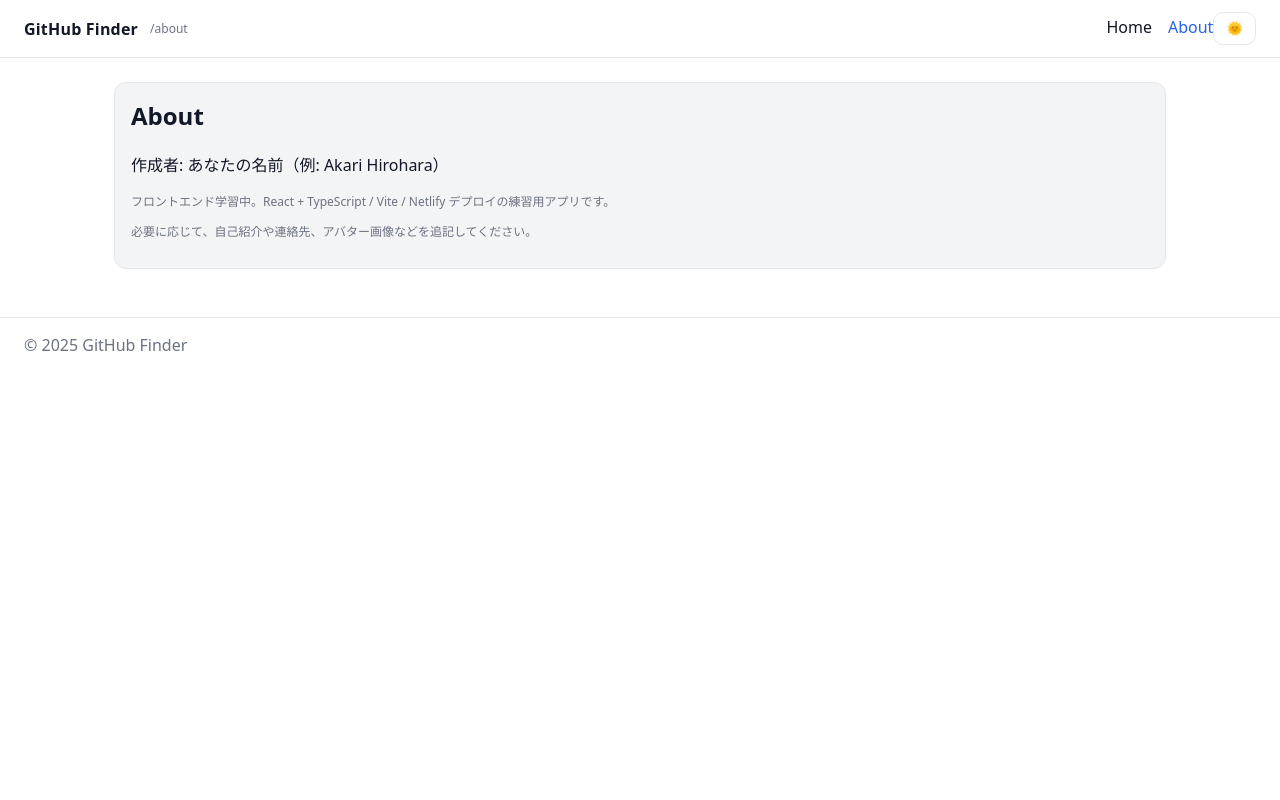
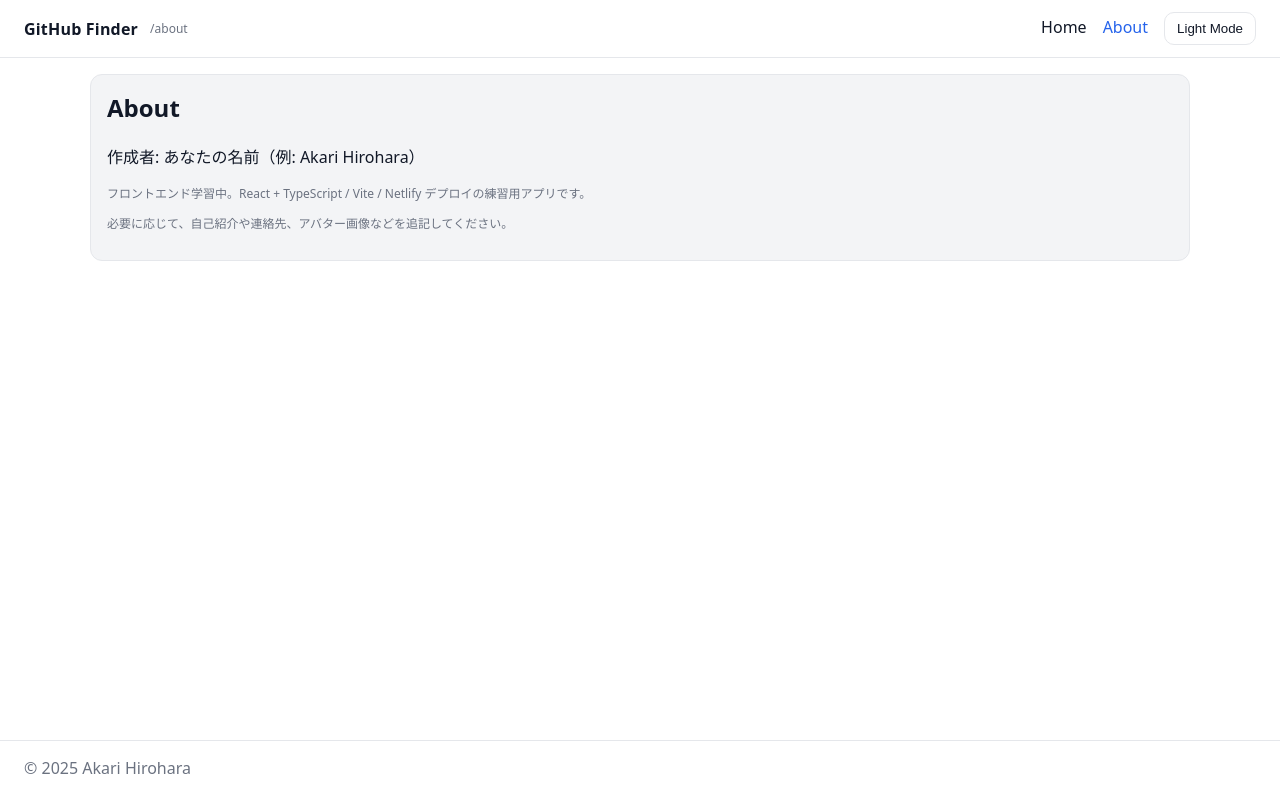
Before and after one commit to akarihirohara/Github_Finder, a React (Vite) app in the folder Package/: page /about in a window 1280 px wide. Built offline with nearby package versions, Linux system fonts and the light colour scheme; no server answers.

Commit message:
change css

```diff
--- a/Package/src/components/ThemeToggle.tsx
+++ b/Package/src/components/ThemeToggle.tsx
@@ -9,7 +9,7 @@ export default function ThemeToggle() {
     return (
         <button className="button ghost" onClick={toggle} aria-label="Toggle theme">
             {/* 視覚的なフィードバックとしてアイコンを出し分け */}
-            {mode === "light" ? "🌞" : "🌙"}
+            {mode === "light" ? "Light Mode" : "Dark Mode"}
         </button>
     );
 }
--- a/Package/src/layout/Layout.tsx
+++ b/Package/src/layout/Layout.tsx
@@ -25,7 +25,7 @@ export default function Layout() {
             <main className="container">
                 <Outlet />
             </main>
-            <footer className="footer">© {new Date().getFullYear()} GitHub Finder</footer>
+            <footer className="footer">© {new Date().getFullYear()} Akari Hirohara</footer>
         </div>
     );
 }
--- a/Package/src/pages/Home.tsx
+++ b/Package/src/pages/Home.tsx
@@ -98,7 +98,7 @@ export default function Home() {
             {searchResult.length > 0 && (
                 <div>
                     <div className="section-title">Results</div>
-                    <div className="grid">
+                    <div className="results-grid">
                         {searchResult.map((u) => (
                             <UserCard key={u.id} user={u} />
                         ))}
--- a/Package/src/pages/UserDetail.tsx
+++ b/Package/src/pages/UserDetail.tsx
@@ -88,9 +88,9 @@ export default function UserDetail() {
                     <span className="badge">Public Repos: {profile.public_repos}</span>
                 </div>
                 <div style={{ marginTop: 12 }}>
-                    <a className="button" href={profile.html_url} target="_blank" rel="noreferrer">Show GitHub Profile ↗</a>
+                    <a className="button" href={profile.html_url} target="_blank" rel="noreferrer" >Show GitHub Profile ↗</a>
                 </div>
-                <div style={{ marginTop: 12 }}>
+                <div style={{ marginTop: 24 }}>
                     <Link className="button" to="/">Back To Search</Link>
                 </div>
             </aside>
@@ -100,7 +100,7 @@ export default function UserDetail() {
             <section>
                 <div className="section-title">Public Repositories</div>
                 {repos.length === 0 && <p className="badge">公開リポジトリがありません。</p>}
-                <div className="grid">
+                <div className="results-grid">
                     {repos.map((repo) => (
                         <RepoCard key={repo.id} repo={repo} />
                     ))}
--- a/Package/src/styles/globals.css
+++ b/Package/src/styles/globals.css
@@ -22,6 +22,15 @@ html[data-theme="dark"] {
     --border: #1f2937; /* 枠線 */
 }
 
+/* 全体を縦方向flexにする */
+html, body, #root { height: 100%; }
+
+/* ルート直下の最上位ラッパだけをflex化 */
+#root > div {
+  min-height: 100%;
+  display: flex;
+  flex-direction: column;
+}
 
 * { box-sizing: border-box; }
 html, body, #root { height: 100%; }
@@ -33,7 +42,11 @@ body {
 }
 
 
-.container { max-width: 1100px; margin: 0 auto; padding: 24px; }
+.container {
+  width: min(100% - 32px, 1100px);
+  padding-top: 16px;
+  margin: 0 auto;
+}
 .header {
     display: flex; align-items: center; justify-content: space-between;
     padding: 12px 24px; border-bottom: 1px solid var(--border);
@@ -44,15 +57,19 @@ body {
 .nav a.active { color: var(--brand); }
 
 
-.grid { display: grid; grid-template-columns: repeat(auto-fill, minmax(220px, 1fr)); gap: 16px; }
-.card { background: var(--card); border: 1px solid var(--border); border-radius: 12px; padding: 16px; }
+.results-grid {
+  display: grid !important; /* ← 上書きされないよう強制 */
+  grid-template-columns: repeat(auto-fill, minmax(220px, 1fr));
+  gap: 16px;
+}
+.card { background: var(--card); border: 1px solid var(--border); border-radius: 12px; padding: 16px;}
 .row { display: flex; gap: 12px; align-items: center; }
 .button {
     appearance: none; border: 1px solid var(--border); background: var(--bg);
     color: var(--fg); padding: 8px 12px; border-radius: 10px; cursor: pointer;
 }
 .button.primary { background: var(--brand); color: white; border-color: transparent; }
-.button.ghost { background: transparent; }
+.button.ghost { background: transparent; margin-left: 16px;}
 .button:disabled { opacity: .6; cursor: not-allowed; }
 .input { width: 100%; padding: 10px 12px; border-radius: 10px; border: 1px solid var(--border); background: var(--bg); color: var(--fg); }
 
@@ -63,5 +80,17 @@ body {
 
 .section-title { margin: 8px 0 16px; font-size: 18px; font-weight: 600; }
 
+/* mainを伸び縮みさせて余白を埋める */
+main {
+  flex: 1;
+}
 
-.footer { border-top: 1px solid var(--border); margin-top: 24px; padding: 16px 24px; color: var(--muted); }
+/* footerを下に配置。高さも固定できる */
+.footer {
+  height: 60px;              /* 一定サイズにしたい場合は高さ指定 */
+  border-top: 1px solid var(--border);
+  padding: 16px 24px;
+  color: var(--muted);
+  background: var(--bg);
+  margin-top: 16px;
+}
```
